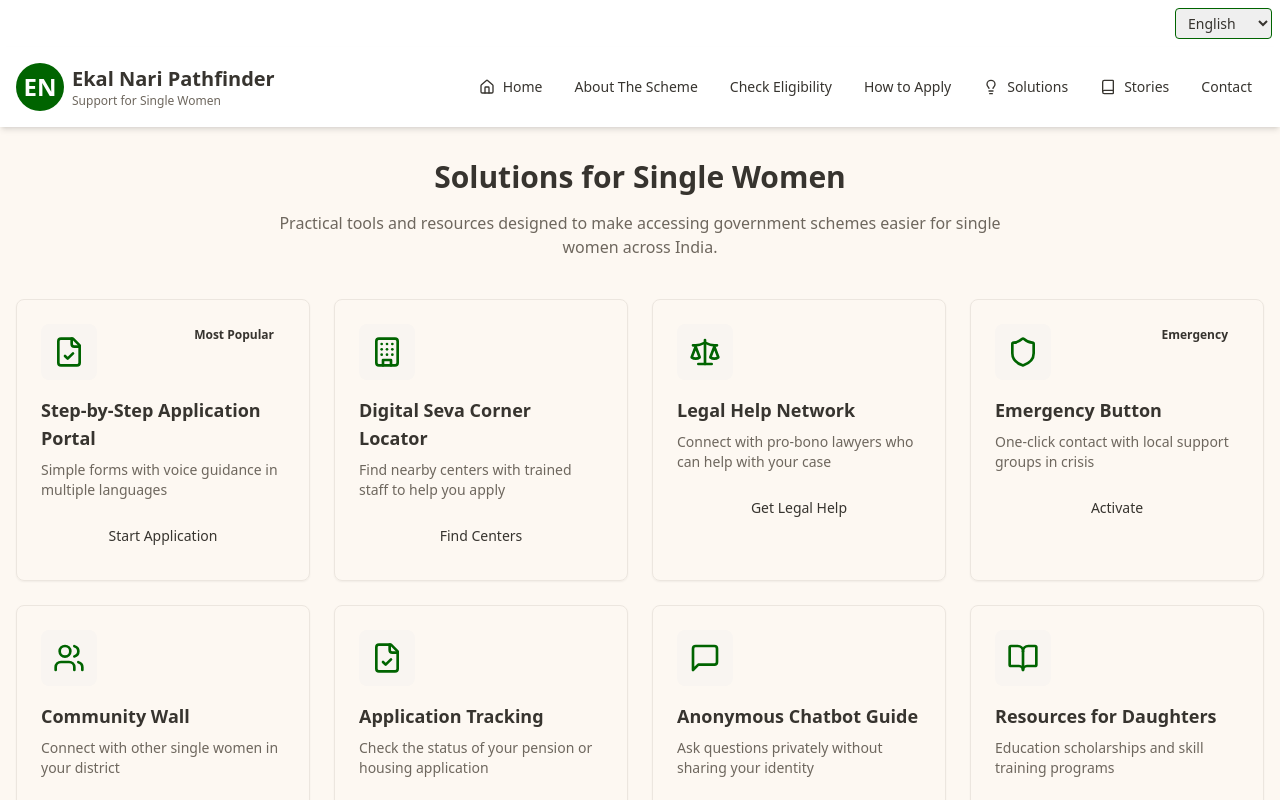
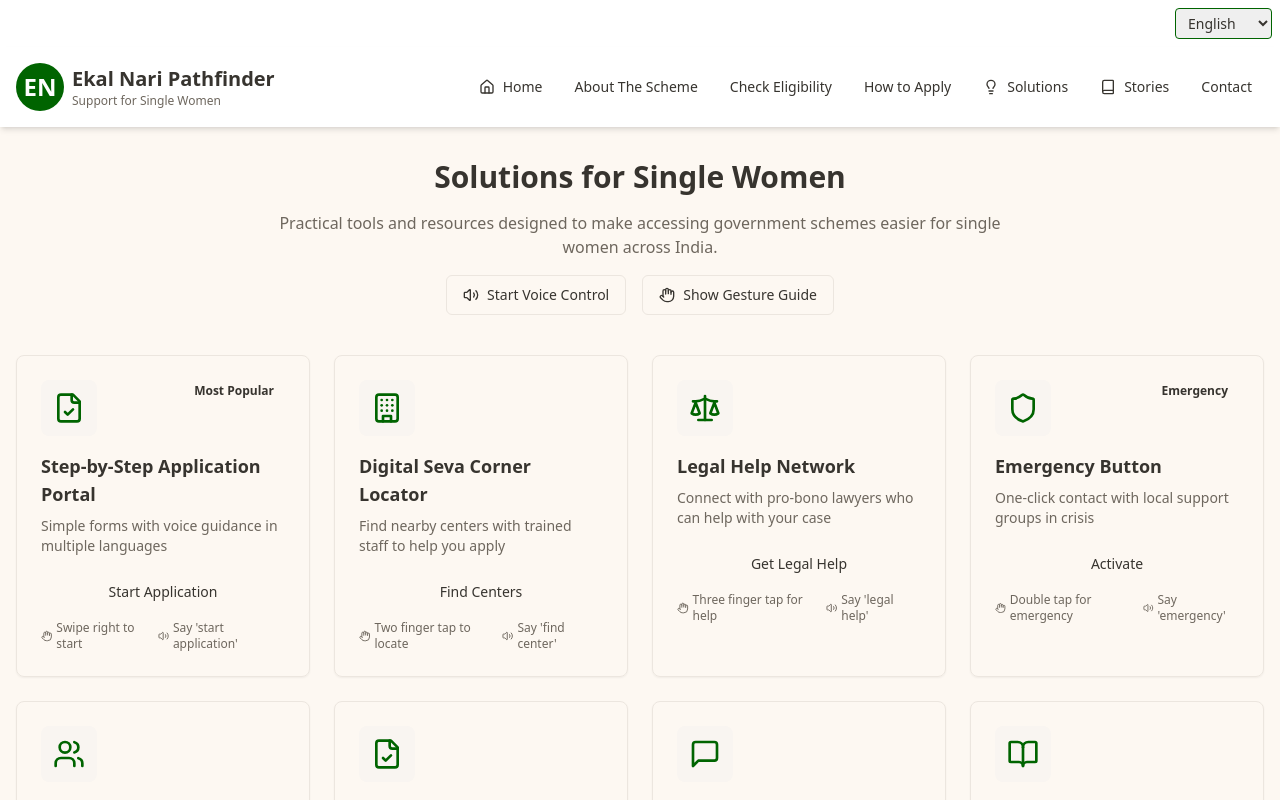
Before and after one commit to Riyachauhan18/ekal-nari-pathfinder, a React (Vite) app: page /solutions in a window 1280 px wide. Shown: the top 800 px of the page. Built offline with nearby package versions, Linux system fonts and the light colour scheme.

Commit message:
Add voice note and gesture options
Implement voice note and gesture functionalities for all options.

```diff
--- /dev/null
+++ b/src/hooks/useVoiceControl.ts
@@ -0,0 +1,28 @@
+
+import { useState, useCallback } from 'react';
+
+export const useVoiceControl = () => {
+  const [isListening, setIsListening] = useState(false);
+
+  const startListening = useCallback(() => {
+    try {
+      setIsListening(true);
+      // Initialize voice recognition here when we have the API key
+      console.log('Voice control started');
+    } catch (error) {
+      console.error('Error starting voice control:', error);
+      setIsListening(false);
+    }
+  }, []);
+
+  const stopListening = useCallback(() => {
+    setIsListening(false);
+    console.log('Voice control stopped');
+  }, []);
+
+  return {
+    isListening,
+    startListening,
+    stopListening
+  };
+};
--- a/src/pages/SolutionsPage.tsx
+++ b/src/pages/SolutionsPage.tsx
@@ -1,8 +1,8 @@
-
 import { Layout } from "@/components/Layout";
 import { Card } from "@/components/ui/card";
 import { Button } from "@/components/ui/button";
 import { Badge } from "@/components/ui/badge";
+import { useVoiceControl } from "@/hooks/useVoiceControl";
 import {
   FileCheck,
   Building,
@@ -10,7 +10,9 @@ import {
   Shield,
   Users,
   MessageSquare,
-  BookOpen
+  BookOpen,
+  Volume2,
+  Hand
 } from "lucide-react";
 
 const solutions = [
@@ -19,26 +21,34 @@ const solutions = [
     description: "Simple forms with voice guidance in multiple languages",
     icon: <FileCheck className="h-8 w-8 text-ekalNari-orange" />,
     badge: "Most Popular",
-    action: "Start Application"
+    action: "Start Application",
+    gesture: "Swipe right to start",
+    voiceCommand: "Say 'start application'"
   },
   {
     title: "Digital Seva Corner Locator",
     description: "Find nearby centers with trained staff to help you apply",
     icon: <Building className="h-8 w-8 text-ekalNari-orange" />,
-    action: "Find Centers"
+    action: "Find Centers",
+    gesture: "Two finger tap to locate",
+    voiceCommand: "Say 'find center'"
   },
   {
     title: "Legal Help Network",
     description: "Connect with pro-bono lawyers who can help with your case",
     icon: <Scale className="h-8 w-8 text-ekalNari-orange" />,
-    action: "Get Legal Help"
+    action: "Get Legal Help",
+    gesture: "Three finger tap for help",
+    voiceCommand: "Say 'legal help'"
   },
   {
     title: "Emergency Button",
     description: "One-click contact with local support groups in crisis",
     icon: <Shield className="h-8 w-8 text-ekalNari-orange" />,
     badge: "Emergency",
-    action: "Activate"
+    action: "Activate",
+    gesture: "Double tap for emergency",
+    voiceCommand: "Say 'emergency'"
   },
   {
     title: "Community Wall",
@@ -67,15 +77,40 @@ const solutions = [
 ];
 
 const SolutionsPage = () => {
+  const { isListening, startListening, stopListening } = useVoiceControl();
+
   return (
     <Layout>
       <div className="container mx-auto px-4 py-8">
         <div className="text-center mb-10">
           <h1 className="text-3xl font-bold text-ekalNari-dark mb-4">Solutions for Single Women</h1>
-          <p className="text-ekalNari-brown max-w-3xl mx-auto">
+          <p className="text-ekalNari-brown max-w-3xl mx-auto mb-4">
             Practical tools and resources designed to make accessing government schemes easier
             for single women across India.
           </p>
+          <div className="flex items-center justify-center gap-4">
+            <Button
+              variant="outline"
+              className="flex items-center gap-2"
+              onClick={isListening ? stopListening : startListening}
+            >
+              {isListening ? (
+                <>
+                  <Volume2 className="h-4 w-4" />
+                  Stop Voice Control
+                </>
+              ) : (
+                <>
+                  <Volume2 className="h-4 w-4" />
+                  Start Voice Control
+                </>
+              )}
+            </Button>
+            <Button variant="outline" className="flex items-center gap-2">
+              <Hand className="h-4 w-4" />
+              Show Gesture Guide
+            </Button>
+          </div>
         </div>
 
         <div className="grid grid-cols-1 md:grid-cols-2 lg:grid-cols-4 gap-6">
@@ -94,7 +129,19 @@ const SolutionsPage = () => {
                 </div>
                 <h3 className="text-lg font-semibold mt-4 text-ekalNari-dark">{solution.title}</h3>
                 <p className="text-sm text-ekalNari-brown mt-2 mb-4">{solution.description}</p>
-                <Button className="w-full">{solution.action}</Button>
+                <div className="space-y-2">
+                  <Button className="w-full">{solution.action}</Button>
+                  <div className="flex items-center justify-between text-xs text-ekalNari-brown mt-2">
+                    <span className="flex items-center gap-1">
+                      <Hand className="h-3 w-3" />
+                      {solution.gesture}
+                    </span>
+                    <span className="flex items-center gap-1">
+                      <Volume2 className="h-3 w-3" />
+                      {solution.voiceCommand}
+                    </span>
+                  </div>
+                </div>
               </div>
             </Card>
           ))}
```
